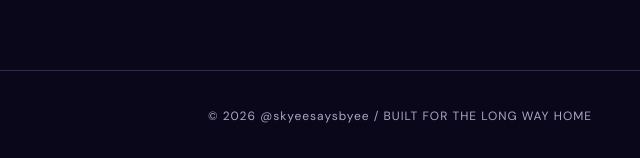
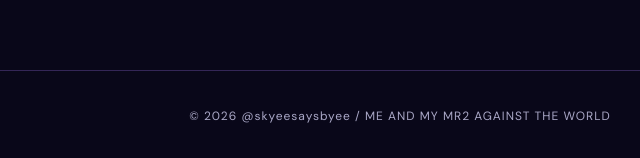
Before and after one commit to Skyeesaysbyee/skyeesaysbyee, a plain HTML site: page letters.html in a window 1280 px wide. Shown: the part 1171-1329 px from the top of the page, 240-880 px from the left. Drawn offline with nearby package versions, Linux system fonts and the light colour scheme; a web font is replaced by a local one.

Commit message:
Update letters.html

```diff
--- a/letters.html
+++ b/letters.html
@@ -105,7 +105,7 @@
 
 <footer>
   © <span data-year></span>
-  @skyeesaysbyee / BUILT FOR THE LONG WAY HOME
+  @skyeesaysbyee / ME AND MY MR2 AGAINST THE WORLD
 </footer>
 
 <script src="script.js" defer></script>
```
